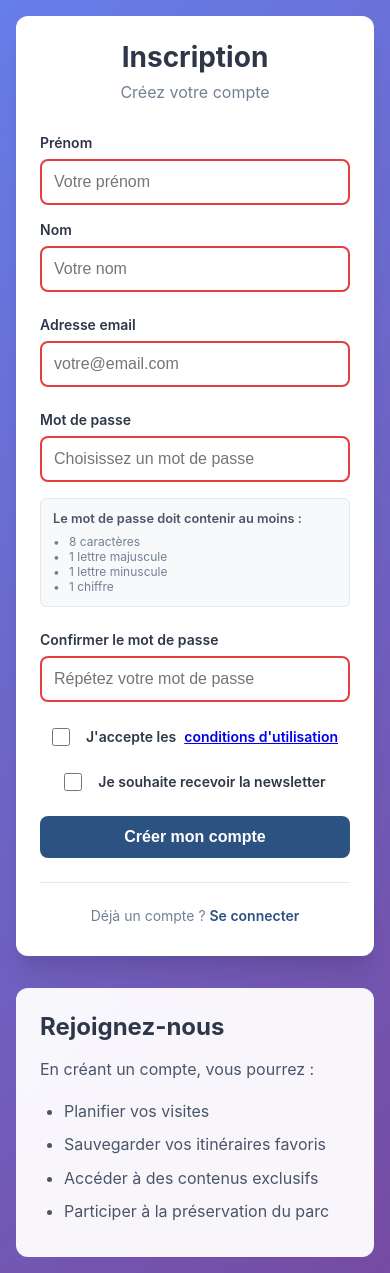
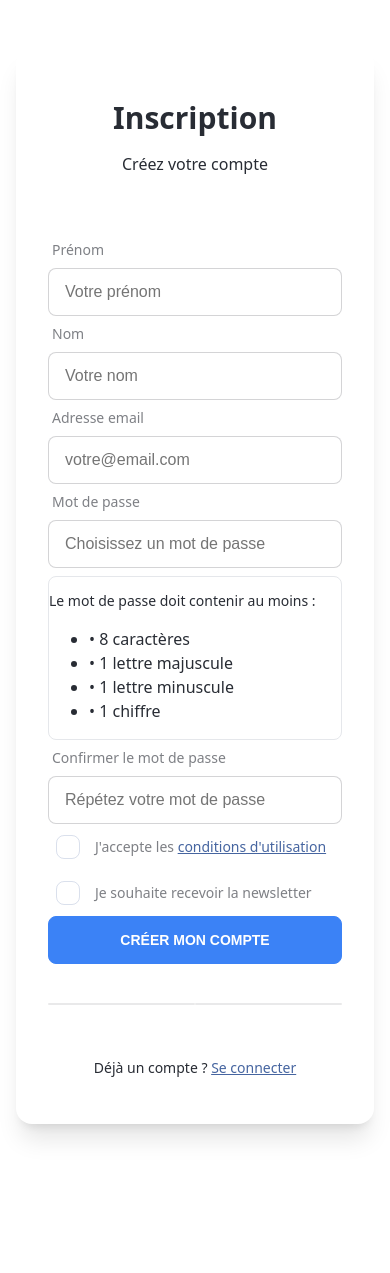
Before and after one commit to Msa-soilihi-Hamza/Le-Parc-National-des-Calanques, a PHP site: page /templates/auth/register.php in a window 390 px wide. After the commit the page ends 1139 px from the top, so only its background shows below. Run offline with PHP 8.4, Linux system fonts and the light colour scheme.

Commit message:
Refactor error pages and registration template for improved styling and responsiveness

```diff
--- a/public/css/auth.css
+++ /dev/null
@@ -1,329 +0,0 @@
-:root {
-    --primary-color: #2c5282;
-    --primary-hover: #2a4f7a;
-    --secondary-color: #4a5568;
-    --error-color: #e53e3e;
-    --success-color: #38a169;
-    --warning-color: #d69e2e;
-    --background-color: #f7fafc;
-    --card-background: #ffffff;
-    --border-color: #e2e8f0;
-    --text-primary: #2d3748;
-    --text-secondary: #4a5568;
-    --text-muted: #718096;
-}
-
-* {
-    margin: 0;
-    padding: 0;
-    box-sizing: border-box;
-}
-
-body {
-    font-family: -apple-system, BlinkMacSystemFont, 'Segoe UI', Roboto, 'Helvetica Neue', Arial, sans-serif;
-    background: linear-gradient(135deg, #667eea 0%, #764ba2 100%);
-    min-height: 100vh;
-    color: var(--text-primary);
-}
-
-.auth-container {
-    min-height: 100vh;
-    display: flex;
-    align-items: center;
-    justify-content: center;
-    padding: 2rem;
-    gap: 3rem;
-}
-
-.auth-card {
-    background: var(--card-background);
-    border-radius: 12px;
-    box-shadow: 0 20px 25px -5px rgba(0, 0, 0, 0.1), 0 10px 10px -5px rgba(0, 0, 0, 0.04);
-    padding: 2rem;
-    width: 100%;
-    max-width: 400px;
-}
-
-.auth-info {
-    background: rgba(255, 255, 255, 0.95);
-    border-radius: 12px;
-    padding: 2rem;
-    width: 100%;
-    max-width: 400px;
-    backdrop-filter: blur(10px);
-}
-
-.auth-header {
-    text-align: center;
-    margin-bottom: 2rem;
-}
-
-.auth-header h1 {
-    font-size: 2rem;
-    font-weight: 700;
-    color: var(--text-primary);
-    margin-bottom: 0.5rem;
-}
-
-.auth-header p {
-    color: var(--text-muted);
-    font-size: 1rem;
-}
-
-.auth-form {
-    display: flex;
-    flex-direction: column;
-    gap: 1.5rem;
-}
-
-.form-row {
-    display: grid;
-    grid-template-columns: 1fr 1fr;
-    gap: 1rem;
-}
-
-.form-group {
-    display: flex;
-    flex-direction: column;
-    gap: 0.5rem;
-}
-
-.form-group label {
-    font-weight: 600;
-    color: var(--text-primary);
-    font-size: 0.875rem;
-}
-
-.form-group input[type="text"],
-.form-group input[type="email"],
-.form-group input[type="password"] {
-    padding: 0.75rem;
-    border: 2px solid var(--border-color);
-    border-radius: 8px;
-    font-size: 1rem;
-    transition: all 0.2s ease;
-    background-color: #ffffff;
-}
-
-.form-group input[type="text"]:focus,
-.form-group input[type="email"]:focus,
-.form-group input[type="password"]:focus {
-    outline: none;
-    border-color: var(--primary-color);
-    box-shadow: 0 0 0 3px rgba(44, 82, 130, 0.1);
-}
-
-.form-group input[type="text"]:invalid,
-.form-group input[type="email"]:invalid,
-.form-group input[type="password"]:invalid {
-    border-color: var(--error-color);
-}
-
-.form-options {
-    display: flex;
-    align-items: center;
-    gap: 0.75rem;
-}
-
-.checkbox-label {
-    display: flex;
-    align-items: center;
-    gap: 0.5rem;
-    font-size: 0.875rem;
-    color: var(--text-secondary);
-    cursor: pointer;
-    line-height: 1.5;
-}
-
-.checkbox-label input[type="checkbox"] {
-    width: 1.125rem;
-    height: 1.125rem;
-    accent-color: var(--primary-color);
-}
-
-.password-requirements {
-    background: #f8f9fa;
-    border: 1px solid var(--border-color);
-    border-radius: 6px;
-    padding: 0.75rem;
-    margin-top: 0.5rem;
-}
-
-.password-requirements p {
-    font-size: 0.8rem;
-    font-weight: 600;
-    color: var(--text-secondary);
-    margin-bottom: 0.5rem;
-}
-
-.password-requirements ul {
-    list-style: none;
-    font-size: 0.75rem;
-    color: var(--text-muted);
-}
-
-.password-requirements li {
-    position: relative;
-    padding-left: 1rem;
-}
-
-.password-requirements li:before {
-    content: "•";
-    position: absolute;
-    left: 0;
-}
-
-.btn {
-    padding: 0.75rem 1.5rem;
-    border: none;
-    border-radius: 8px;
-    font-size: 1rem;
-    font-weight: 600;
-    text-decoration: none;
-    text-align: center;
-    cursor: pointer;
-    transition: all 0.2s ease;
-    display: inline-flex;
-    align-items: center;
-    justify-content: center;
-    gap: 0.5rem;
-}
-
-.btn-primary {
-    background-color: var(--primary-color);
-    color: white;
-}
-
-.btn-primary:hover {
-    background-color: var(--primary-hover);
-    transform: translateY(-1px);
-    box-shadow: 0 4px 8px rgba(44, 82, 130, 0.3);
-}
-
-.btn-full {
-    width: 100%;
-}
-
-.auth-links {
-    text-align: center;
-    margin-top: 1.5rem;
-    padding-top: 1.5rem;
-    border-top: 1px solid var(--border-color);
-}
-
-.auth-links p {
-    margin-bottom: 0.5rem;
-    font-size: 0.875rem;
-    color: var(--text-muted);
-}
-
-.auth-links a {
-    color: var(--primary-color);
-    text-decoration: none;
-    font-weight: 600;
-}
-
-.auth-links a:hover {
-    text-decoration: underline;
-}
-
-.alert {
-    padding: 1rem;
-    border-radius: 8px;
-    margin-bottom: 1.5rem;
-    font-size: 0.875rem;
-    line-height: 1.5;
-}
-
-.alert-error {
-    background-color: #fed7d7;
-    border: 1px solid #feb2b2;
-    color: #c53030;
-}
-
-.alert-success {
-    background-color: #c6f6d5;
-    border: 1px solid #9ae6b4;
-    color: #2f855a;
-}
-
-.alert ul {
-    margin: 0;
-    padding-left: 1.5rem;
-}
-
-.auth-info h2 {
-    color: var(--text-primary);
-    font-size: 1.5rem;
-    margin-bottom: 1rem;
-}
-
-.auth-info p {
-    color: var(--text-secondary);
-    line-height: 1.6;
-    margin-bottom: 1rem;
-}
-
-.auth-info ul {
-    color: var(--text-secondary);
-    padding-left: 1.5rem;
-    line-height: 1.6;
-}
-
-.auth-info li {
-    margin-bottom: 0.5rem;
-}
-
-.demo-accounts {
-    margin-top: 2rem;
-    padding-top: 2rem;
-    border-top: 1px solid var(--border-color);
-}
-
-.demo-accounts h3 {
-    color: var(--text-primary);
-    font-size: 1.125rem;
-    margin-bottom: 1rem;
-}
-
-.demo-account {
-    background: rgba(44, 82, 130, 0.1);
-    border-radius: 8px;
-    padding: 1rem;
-    margin-bottom: 1rem;
-    font-family: 'Monaco', 'Menlo', 'Ubuntu Mono', monospace;
-    font-size: 0.8rem;
-    line-height: 1.5;
-}
-
-.demo-account strong {
-    color: var(--primary-color);
-}
-
-@media (max-width: 768px) {
-    .auth-container {
-        flex-direction: column;
-        gap: 2rem;
-        padding: 1rem;
-    }
-
-    .form-row {
-        grid-template-columns: 1fr;
-    }
-
-    .auth-card,
-    .auth-info {
-        max-width: 100%;
-    }
-}
-
-@media (max-width: 480px) {
-    .auth-card,
-    .auth-info {
-        padding: 1.5rem;
-    }
-
-    .auth-header h1 {
-        font-size: 1.75rem;
-    }
-}
--- a/templates/auth/register.php
+++ b/templates/auth/register.php
@@ -1,28 +1,35 @@
 <!DOCTYPE html>
-<html lang="fr">
+<html lang="fr" data-theme="parc">
 <head>
     <meta charset="UTF-8">
     <meta name="viewport" content="width=device-width, initial-scale=1.0">
     <title>Inscription - Parc National des Calanques</title>
-    <link href="<?= $GLOBALS['basePath'] ?? '' ?>/css/auth.css" rel="stylesheet">
+    <link href="/Le-Parc-National-des-Calanques/public/css/output.css" rel="stylesheet">
 </head>
-<body>
-    <div class="auth-container">
-        <div class="auth-card">
-            <div class="auth-header">
-                <h1>Inscription</h1>
-                <p>Créez votre compte</p>
+<body class="bg-gradient-to-br from-blue-50 to-indigo-100 min-h-screen font-sans">
+    <div class="flex items-center justify-center min-h-screen px-4 py-12">
+        <div class="card bg-base-100 shadow-xl max-w-md w-full">
+            <div class="card-body p-8">
+                <div class="text-center mb-8">
+                    <h1 class="text-3xl font-bold text-base-content mb-2">Inscription</h1>
+                    <p class="text-base-content/60">Créez votre compte</p>
                 </div>
 
                 <?php if (isset($error)): ?>
-                <div class="alert alert-error">
-                    <?= htmlspecialchars($error) ?>
+                    <div class="alert alert-error mb-6">
+                        <svg xmlns="http://www.w3.org/2000/svg" class="stroke-current shrink-0 h-6 w-6" fill="none" viewBox="0 0 24 24">
+                            <path stroke-linecap="round" stroke-linejoin="round" stroke-width="2" d="M10 14l2-2m0 0l2-2m-2 2l-2-2m2 2l2 2m7-2a9 9 0 11-18 0 9 9 0 0118 0z" />
+                        </svg>
+                        <span><?= htmlspecialchars($error) ?></span>
                     </div>
                 <?php endif; ?>
 
                 <?php if (isset($errors) && is_array($errors)): ?>
-                <div class="alert alert-error">
-                    <ul>
+                    <div class="alert alert-error mb-6">
+                        <svg xmlns="http://www.w3.org/2000/svg" class="stroke-current shrink-0 h-6 w-6" fill="none" viewBox="0 0 24 24">
+                            <path stroke-linecap="round" stroke-linejoin="round" stroke-width="2" d="M10 14l2-2m0 0l2-2m-2 2l-2-2m2 2l2 2m7-2a9 9 0 11-18 0 9 9 0 0118 0z" />
+                        </svg>
+                        <ul class="list-disc list-inside">
                             <?php foreach ($errors as $field => $message): ?>
                                 <li><?= htmlspecialchars($message) ?></li>
                             <?php endforeach; ?>
@@ -30,10 +37,12 @@
                     </div>
                 <?php endif; ?>
 
-            <form method="POST" action="<?= $GLOBALS['basePath'] ?? '' ?>/register" class="auth-form">
-                <div class="form-row">
-                    <div class="form-group">
-                        <label for="first_name">Prénom</label>
+                <form method="POST" action="<?= $GLOBALS['basePath'] ?? '' ?>/register" class="space-y-6">
+                    <div class="grid grid-cols-1 md:grid-cols-2 gap-4">
+                        <div class="form-control">
+                            <label class="label" for="first_name">
+                                <span class="label-text font-medium">Prénom</span>
+                            </label>
                             <input
                                 type="text"
                                 id="first_name"
@@ -42,11 +51,14 @@
                                 required
                                 autocomplete="given-name"
                                 placeholder="Votre prénom"
+                                class="input input-bordered w-full"
                             >
                         </div>
 
-                    <div class="form-group">
-                        <label for="last_name">Nom</label>
+                        <div class="form-control">
+                            <label class="label" for="last_name">
+                                <span class="label-text font-medium">Nom</span>
+                            </label>
                             <input
                                 type="text"
                                 id="last_name"
@@ -55,12 +67,15 @@
                                 required
                                 autocomplete="family-name"
                                 placeholder="Votre nom"
+                                class="input input-bordered w-full"
                             >
                         </div>
                     </div>
 
-                <div class="form-group">
-                    <label for="email">Adresse email</label>
+                    <div class="form-control">
+                        <label class="label" for="email">
+                            <span class="label-text font-medium">Adresse email</span>
+                        </label>
                         <input
                             type="email"
                             id="email"
@@ -69,11 +84,14 @@
                             required
                             autocomplete="email"
                             placeholder="votre@email.com"
+                            class="input input-bordered w-full"
                         >
                     </div>
 
-                <div class="form-group">
-                    <label for="password">Mot de passe</label>
+                    <div class="form-control">
+                        <label class="label" for="password">
+                            <span class="label-text font-medium">Mot de passe</span>
+                        </label>
                         <input
                             type="password"
                             id="password"
@@ -82,20 +100,23 @@
                             autocomplete="new-password"
                             placeholder="Choisissez un mot de passe"
                             minlength="8"
+                            class="input input-bordered w-full"
                         >
-                    <div class="password-requirements">
-                        <p>Le mot de passe doit contenir au moins :</p>
-                        <ul>
-                            <li>8 caractères</li>
-                            <li>1 lettre majuscule</li>
-                            <li>1 lettre minuscule</li>
-                            <li>1 chiffre</li>
+                        <div class="bg-base-200 border border-base-300 rounded-lg p-3 mt-2">
+                            <p class="text-sm font-medium text-base-content/60 mb-2">Le mot de passe doit contenir au moins :</p>
+                            <ul class="text-xs text-base-content/60 space-y-1">
+                                <li>• 8 caractères</li>
+                                <li>• 1 lettre majuscule</li>
+                                <li>• 1 lettre minuscule</li>
+                                <li>• 1 chiffre</li>
                             </ul>
                         </div>
                     </div>
 
-                <div class="form-group">
-                    <label for="password_confirmation">Confirmer le mot de passe</label>
+                    <div class="form-control">
+                        <label class="label" for="password_confirmation">
+                            <span class="label-text font-medium">Confirmer le mot de passe</span>
+                        </label>
                         <input
                             type="password"
                             id="password_confirmation"
@@ -104,50 +125,43 @@
                             autocomplete="new-password"
                             placeholder="Répétez votre mot de passe"
                             minlength="8"
+                            class="input input-bordered w-full"
                         >
                     </div>
 
-                <div class="form-group form-options">
-                    <label class="checkbox-label">
-                        <input type="checkbox" name="terms" value="1" required>
-                        <span class="checkmark"></span>
-                        J'accepte les <a href="<?= $GLOBALS['basePath'] ?? '' ?>/terms" target="_blank">conditions d'utilisation</a>
+                    <div class="form-control">
+                        <label class="label cursor-pointer justify-start gap-3">
+                            <input type="checkbox" name="terms" value="1" required class="checkbox checkbox-primary">
+                            <span class="label-text text-sm">
+                                J'accepte les <a href="<?= $GLOBALS['basePath'] ?? '' ?>/terms" target="_blank" class="link link-primary">conditions d'utilisation</a>
+                            </span>
                         </label>
                     </div>
 
-                <div class="form-group form-options">
-                    <label class="checkbox-label">
-                        <input type="checkbox" name="newsletter" value="1">
-                        <span class="checkmark"></span>
+                    <div class="form-control">
+                        <label class="label cursor-pointer justify-start gap-3">
+                            <input type="checkbox" name="newsletter" value="1" class="checkbox checkbox-primary">
+                            <span class="label-text text-sm">
                                 Je souhaite recevoir la newsletter
+                            </span>
                         </label>
                     </div>
 
-                <button type="submit" class="btn btn-primary btn-full">
+                    <button type="submit" class="btn btn-primary w-full">
                         Créer mon compte
                     </button>
                 </form>
 
-            <div class="auth-links">
-                <p>
+                <div class="divider my-6"></div>
+
+                <div class="text-center">
+                    <p class="text-sm text-base-content/60">
                         Déjà un compte ?
-                    <a href="<?= $GLOBALS['basePath'] ?? '' ?>/login">Se connecter</a>
+                        <a href="<?= $GLOBALS['basePath'] ?? '' ?>/login" class="link link-primary font-medium">Se connecter</a>
                     </p>
                 </div>
             </div>
-
-        <div class="auth-info">
-            <h2>Rejoignez-nous</h2>
-            <p>En créant un compte, vous pourrez :</p>
-            <ul>
-                <li>Planifier vos visites</li>
-                <li>Sauvegarder vos itinéraires favoris</li>
-                <li>Accéder à des contenus exclusifs</li>
-                <li>Participer à la préservation du parc</li>
-            </ul>
         </div>
     </div>
-
-    <script src="<?= $GLOBALS['basePath'] ?? '' ?>/js/auth.js"></script>
 </body>
 </html>
```
Also changed, not shown: index.php (+30 -30 lines), templates/dashboard.php (+77 -82 lines). Lines whose indentation alone changed are shown as unchanged.
